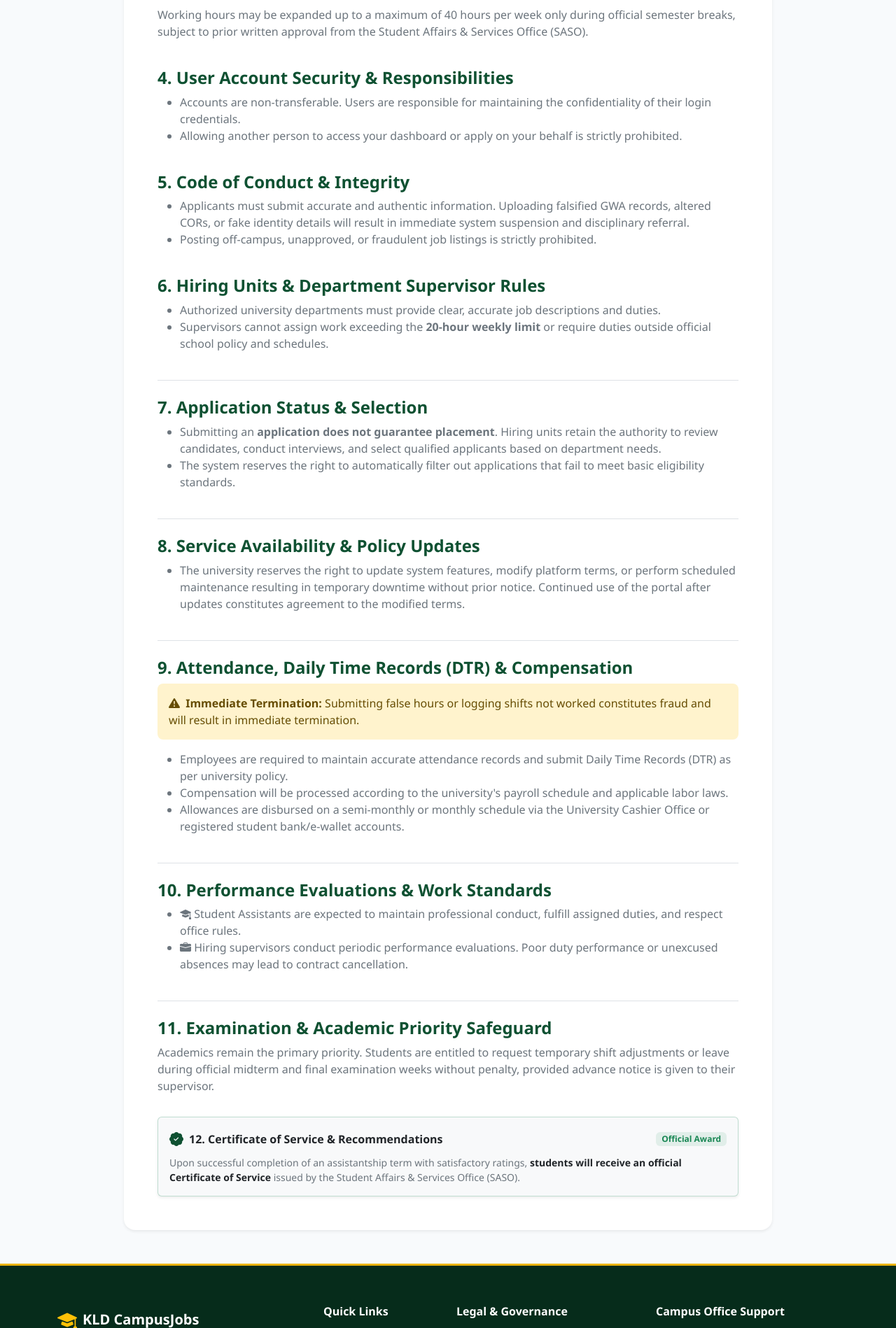
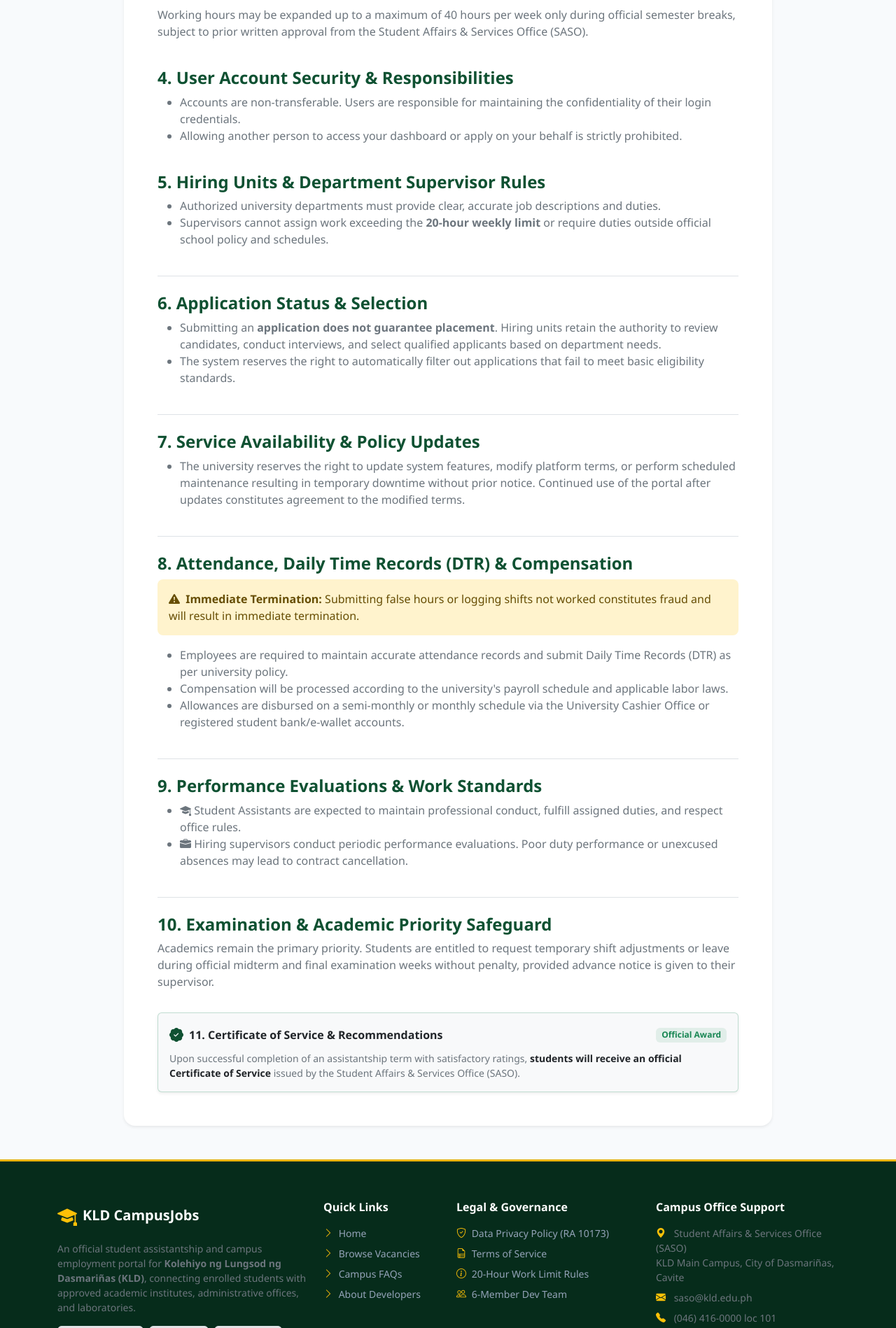
Before and after one commit to AlwinsonTGM/Campus-Job-Posting-System, a PHP site: page /terms.php in a window 1280 px wide. Shown: the part 855-2753 px from the top of the page at 70% size. Run offline with PHP 8.4, Linux system fonts and the light colour scheme.

Commit message:
my_application

```diff
--- a/terms.php
+++ b/terms.php
@@ -72,16 +72,9 @@ require_once __DIR__ . '/includes/navbar.php';
                             </ul>
                         </section>
 
-                         <section>
-                            <h4 class="fw-bold text-kld-green mb-2">5. Code of Conduct & Integrity</h4>
-                            <ul class="text-secondary">
-                                <li>Applicants must submit accurate and authentic information. Uploading falsified GWA records, altered CORs, or fake identity details will result in immediate system suspension and disciplinary referral.</li>
-                                <li>Posting off-campus, unapproved, or fraudulent job listings is strictly prohibited.</li>
-                            </ul>
-                        </section>
 
                         <section>
-                            <h4 class="fw-bold text-kld-green mb-2">6. Hiring Units & Department Supervisor Rules</h4>
+                            <h4 class="fw-bold text-kld-green mb-2">5. Hiring Units & Department Supervisor Rules</h4>
                             <ul class="text-secondary">
                                 <li>Authorized university departments must provide clear, accurate job descriptions and duties.</li>
                                 <li>Supervisors cannot assign work exceeding the <strong>20-hour weekly limit</strong> or require duties outside official school policy and schedules.</li>
@@ -89,7 +82,7 @@ require_once __DIR__ . '/includes/navbar.php';
                         </section>
 
                         <section class="border-top pt-4">
-                            <h4 class="fw-bold text-kld-green mb-2">7. Application Status & Selection</h4>
+                            <h4 class="fw-bold text-kld-green mb-2">6. Application Status & Selection</h4>
                             <ul class="text-secondary">
                                 <li>Submitting an <b>application does not guarantee placement</b>. Hiring units retain the authority to review candidates, conduct interviews, and select qualified applicants based on department needs.</li>
                                 <li>The system reserves the right to automatically filter out applications that fail to meet basic eligibility standards.</li>
@@ -97,14 +90,14 @@ require_once __DIR__ . '/includes/navbar.php';
                         </section>
 
                         <section class="border-top pt-4">
-                            <h4 class="fw-bold text-kld-green mb-2">8. Service Availability & Policy Updates</h4>
+                            <h4 class="fw-bold text-kld-green mb-2">7. Service Availability & Policy Updates</h4>
                             <ul class="text-secondary">
                                 <li>The university reserves the right to update system features, modify platform terms, or perform scheduled maintenance resulting in temporary downtime without prior notice. Continued use of the portal after updates constitutes agreement to the modified terms.</li>
                             </ul>
                         </section>
 
                         <section class="border-top pt-4">
-                            <h4 class="fw-bold text-kld-green mb-2">9. Attendance, Daily Time Records (DTR) & Compensation</h4>
+                            <h4 class="fw-bold text-kld-green mb-2">8. Attendance, Daily Time Records (DTR) & Compensation</h4>
                             <div class="alert alert-warning border-0 p-3 rounded-3 mb-3">
                                 <strong><i class="bi bi-exclamation-triangle-fill me-1"></i> Immediate Termination:</strong>
                                 Submitting false hours or logging shifts not worked constitutes fraud and will result in immediate termination.
@@ -118,7 +111,7 @@ require_once __DIR__ . '/includes/navbar.php';
                         </section>
 
                         <section class="border-top pt-4">
-                            <h4 class="fw-bold text-kld-green mb-2">10. Performance Evaluations & Work Standards</h4>
+                            <h4 class="fw-bold text-kld-green mb-2">9. Performance Evaluations & Work Standards</h4>
                             <ul class="text-secondary">
                             <li><i class="bi bi-mortarboard-fill"></i> Student Assistants are expected to maintain professional conduct, fulfill assigned duties, and respect office rules.</li>
                             <li><i class="bi bi-briefcase-fill"></i> Hiring supervisors conduct periodic performance evaluations. Poor duty performance or unexcused absences may lead to contract cancellation.</li>
@@ -126,14 +119,14 @@ require_once __DIR__ . '/includes/navbar.php';
                         </section>
 
                         <section class="border-top pt-4">
-                            <h4 class="fw-bold text-kld-green mb-2">11. Examination & Academic Priority Safeguard</h4>
+                            <h4 class="fw-bold text-kld-green mb-2">10. Examination & Academic Priority Safeguard</h4>
                             <p class="text-secondary mb-2">Academics remain the primary priority. Students are entitled to request temporary shift adjustments or leave during official midterm and final examination weeks without penalty, provided advance notice is given to their supervisor.</p>
                         </section>
 
                         <div class="p-3 bg-light rounded-2 border border-success border-opacity-25 shadow-sm">
                         <div class="d-flex align-items-center mb-2">
                             <i class="bi bi-patch-check-fill text-kld-green fs-5 me-2"></i>
-                            <strong class="text-dark">12. Certificate of Service & Recommendations</strong>
+                            <strong class="text-dark">11. Certificate of Service & Recommendations</strong>
                             <span class="badge bg-success bg-opacity-10 text-success ms-auto small">Official Award</span>
                         </div>
                             <p class="mb-0 text-secondary small">
```
